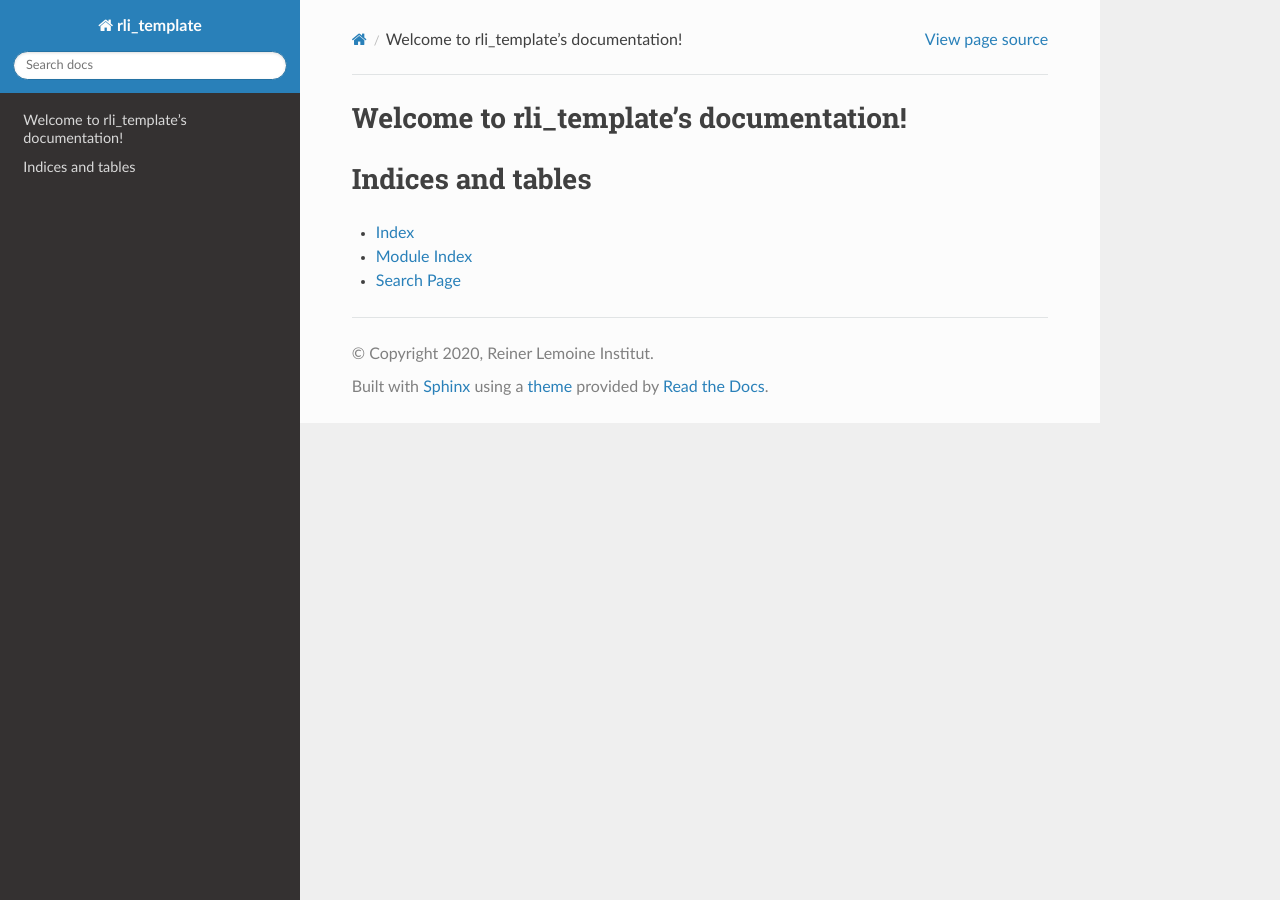
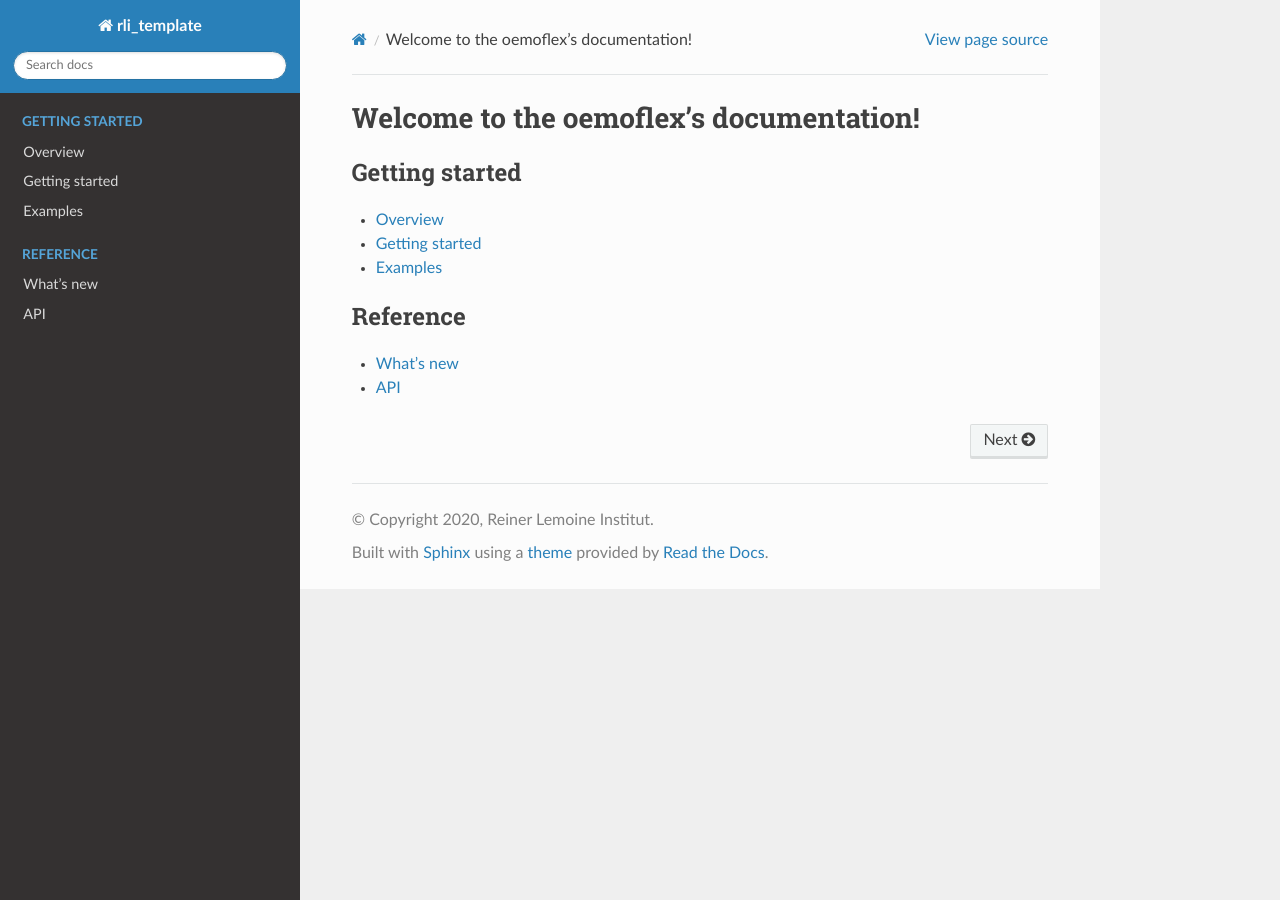
Before and after one commit to rl-institut/oemoflex, a Sphinx documentation site: the page built from docs/index.rst, in a window 1280 px wide. Built offline with Sphinx 7.4.7 and the Read the Docs theme 2.0.0, drawn with Linux system fonts in a browser that asks for light colours.

Commit message:
Update index.rst

```diff
--- a/docs/index.rst
+++ b/docs/index.rst
@@ -3,18 +3,20 @@
    You can adapt this file completely to your liking, but it should at least
    contain the root `toctree` directive.
 
-Welcome to rli_template's documentation!
+Welcome to the oemoflex's documentation!
 ========================================
 
 .. toctree::
-   :maxdepth: 2
-   :caption: Contents:
+   :maxdepth: 1
+   :caption: Getting started
 
+   overview
+   getting_started
+   examples
 
+.. toctree::
+   :maxdepth: 1
+   :caption: Reference
 
-Indices and tables
-==================
-
-* :ref:`genindex`
-* :ref:`modindex`
-* :ref:`search`
+   whats_new
+   api
```
